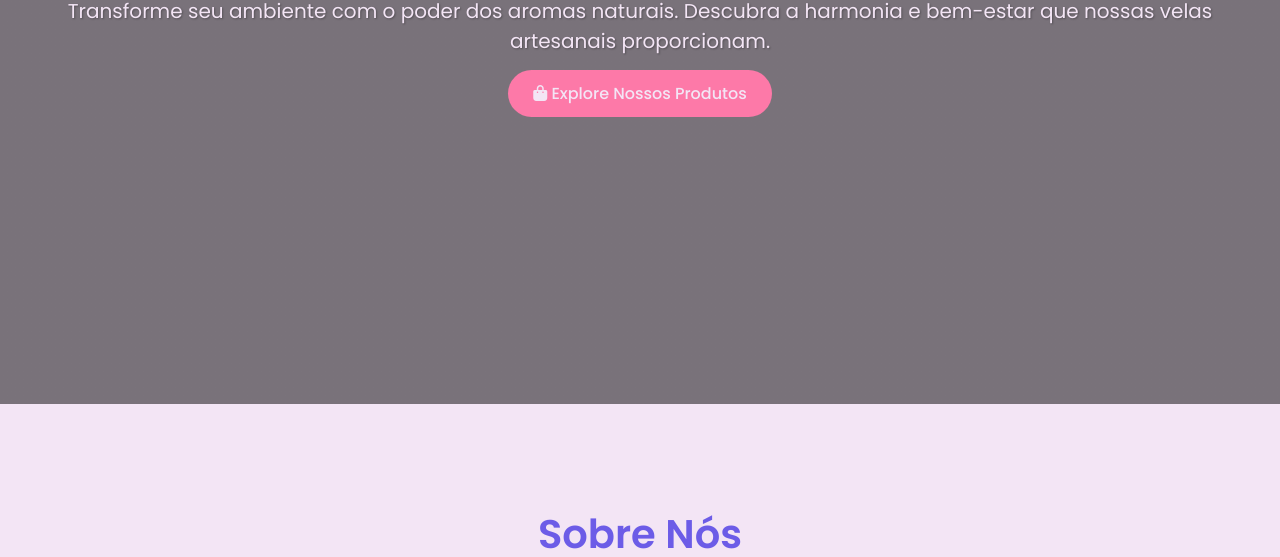
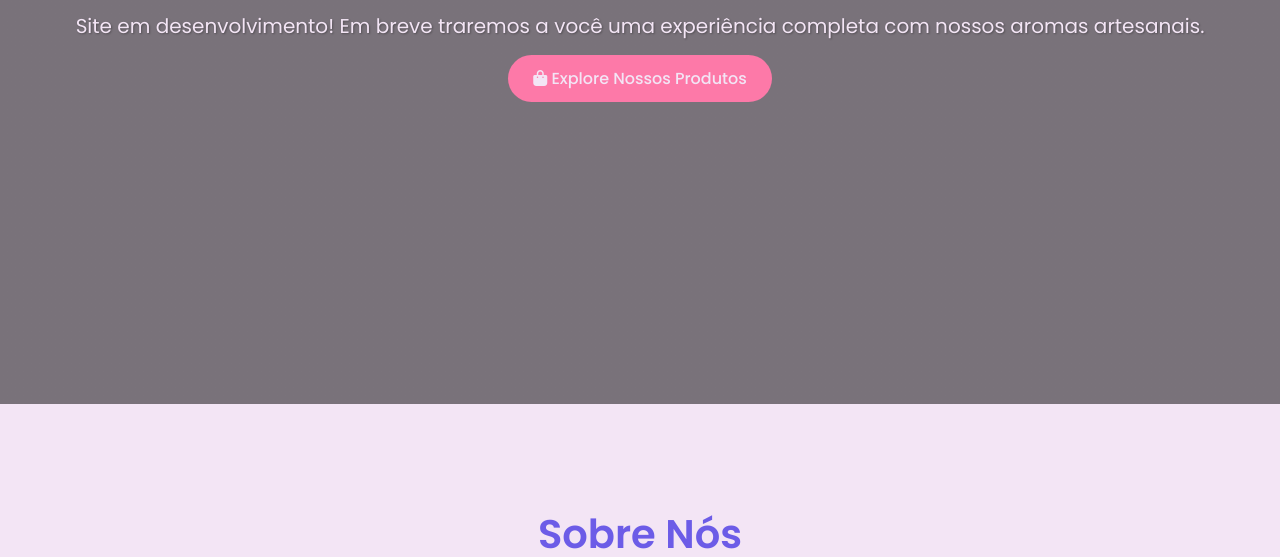
Before and after one commit to MarcosAmorimJr/serenoaroma, a plain HTML site: page index.html in a window 1280 px wide. Shown: the part 543-1100 px from the top of the page. Drawn offline with Linux system fonts and the light colour scheme.

Commit message:
Update index.html

```diff
--- a/index.html
+++ b/index.html
@@ -21,7 +21,7 @@
     <meta property="og:type" content="website">
     <meta property="og:url" content="https://serenoaroma.com/">
     <meta property="og:title" content="Sereno Aroma - Velas Aromáticas Artesanais">
-    <meta property="og:description" content="Nosso site está em construção, em breve traremos a você uma experiência completa com nossos aromas artesanais e novos produtos!">
+    <meta property="og:description" content="Velas aromáticas artesanais e veganas. Transforme seu ambiente com aromas naturais que trazem paz e harmonia para seu espaço.">
     <meta property="og:image" content="https://serenoaroma.com/images/og-image.jpg">
 
     <!-- Twitter -->
@@ -62,10 +62,12 @@
     <section id="home">
         <div class="container">
             <h2>Velas Aromáticas Artesanais</h2>
-                <p>Transforme seu ambiente com o poder dos aromas naturais. Descubra a harmonia e bem-estar que nossas velas artesanais proporcionam.</p>
+            <p>Site em desenvolvimento! Em breve traremos a você uma experiência completa com nossos aromas artesanais.</p>
             <a href="#products" class="btn"><i class="fas fa-shopping-bag"></i> Explore Nossos Produtos</a>
         </div>
     </section>
+</main>
+
 
         <section id="about">
             <div class="container">
```
Lines whose indentation alone changed are shown as unchanged.
